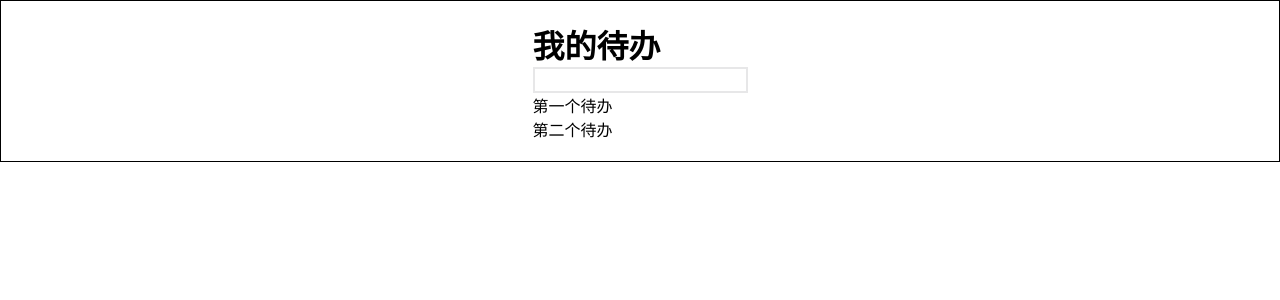
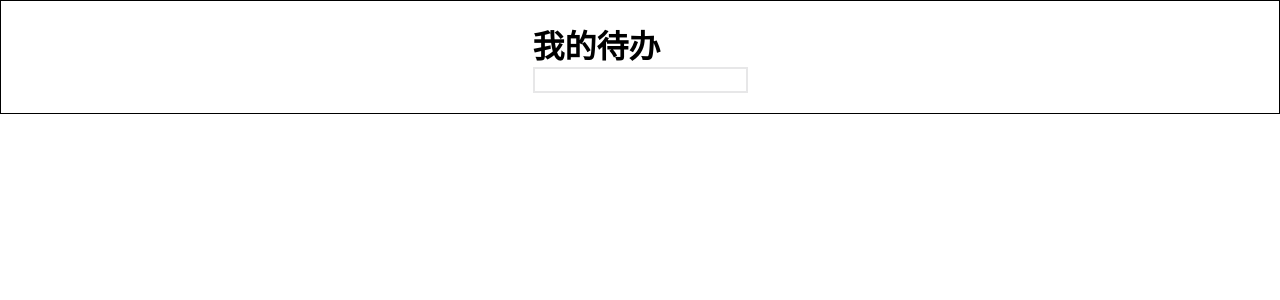
Before and after one commit to mshzy/todo-list, a React (Create React App) app: page / in a window 1280 px wide. Shown: the top 300 px of the page. Built offline with nearby package versions, Linux system fonts and the light colour scheme.

Commit message:
再次修复this

```diff
--- a/src/main/Main.js
+++ b/src/main/Main.js
@@ -9,27 +9,27 @@ class Main extends Component {
     this.state = {
       newTodo: '',
       todoList: [
-        { id: 1, title: '第一个待办' },
-        { id: 2, title: '第二个待办' }
+
       ]
     }
   }
-  addTodo(){
+  addTodo() {
     console.log('我得添加一个 todo 了')
   }
   render() {
     let todos = this.state.todoList.map((item, index) => {
       return (
-        <li>
+        <li key={index} >
           <TodoItem todo={item} />
         </li>
       )
     })
+    console.log(todos)
     return (
       <div className="main">
         <div><h1>我的待办</h1>
           <div className="inputWrapper">
-            <TodoInput content={this.state.newTodo} addTodo={this.addTodo}/>
+            <TodoInput content={this.state.newTodo} addTodo={this.addTodo} />
           </div>
           <ol>
             {todos}
--- a/src/main/TodoInput.js
+++ b/src/main/TodoInput.js
@@ -1,13 +1,14 @@
 import React, { Component } from 'react';
 
 export default class TodoInput extends Component {
-  submit() {
-    this.props.addTodo()
+  submit(e) {
+    if (e.key === "Enter")
+      this.props.addTodo()
   }
   render() {
     return (
       <input type="text" defaultValue={this.props.content}
-        onKeyPress={() => this.submit()}
+        onKeyPress={this.submit.bind(this)}
       />
     )
   }
```
